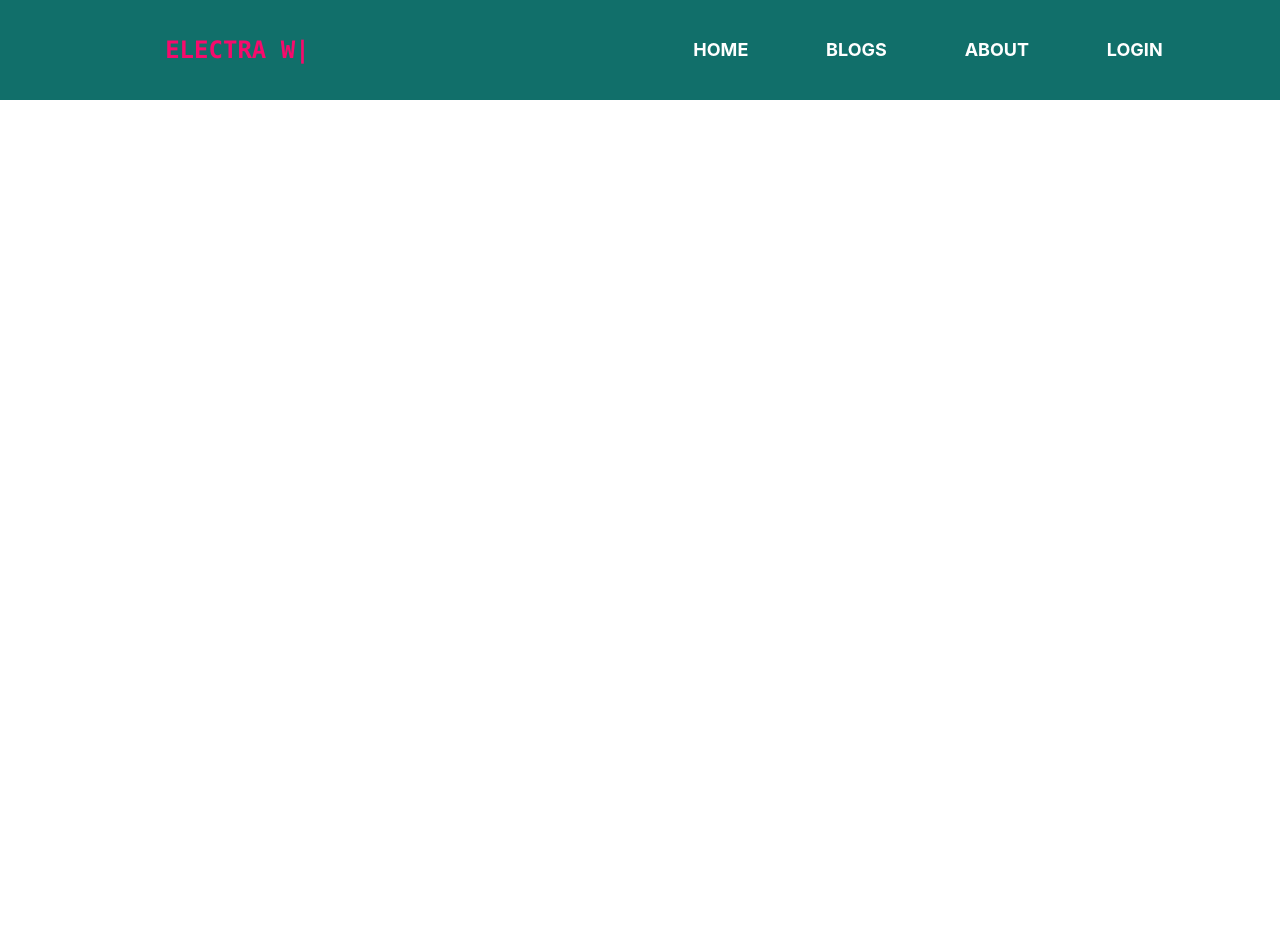
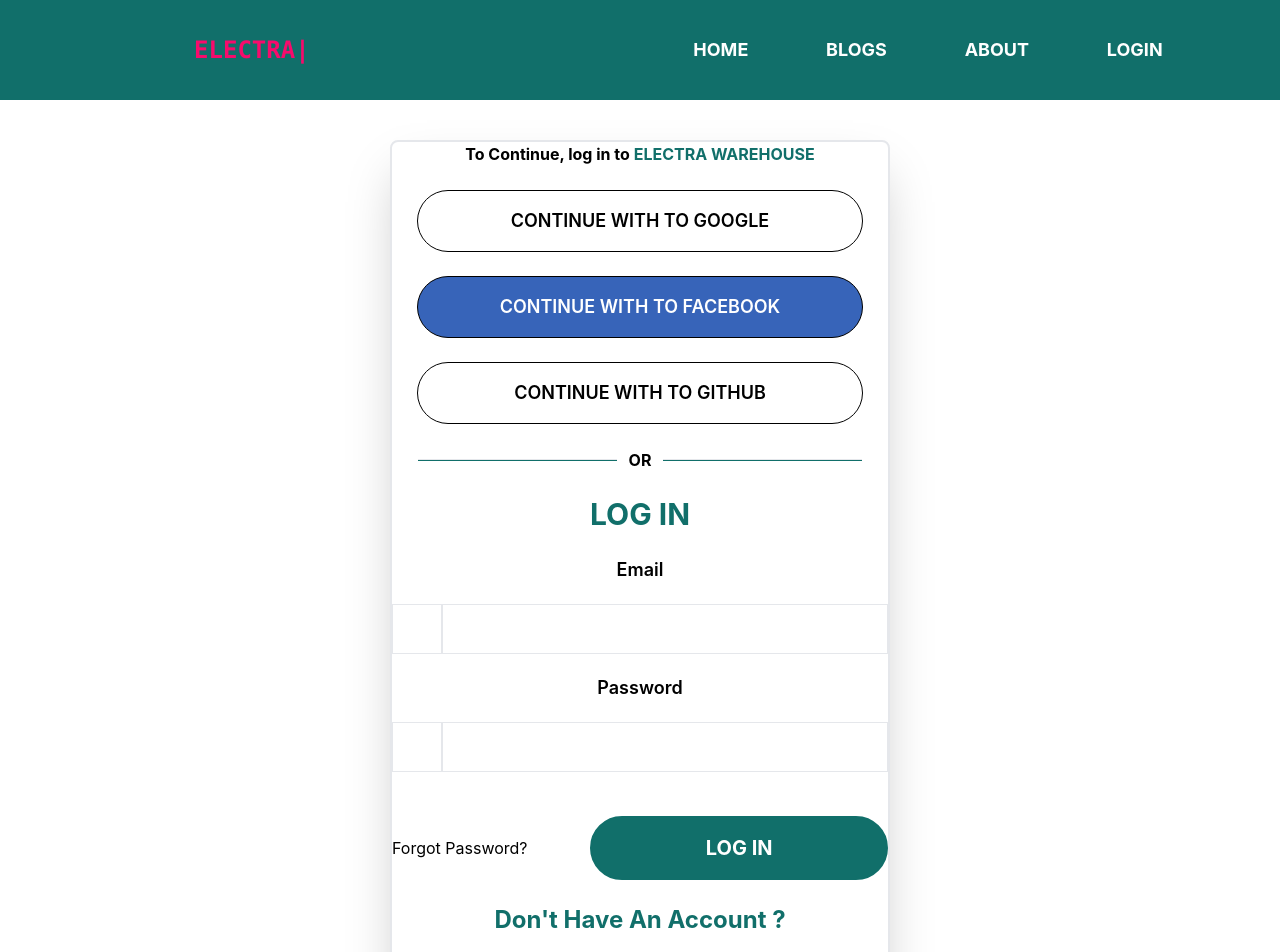
Before and after one commit to shihabsararrafid/warehouse-management-client, a React (Create React App) app: page /login in a window 1280 px wide. Shown: the top 952 px of the page. Before the commit the page ends 800 px from the top, so only its background shows below. Built offline with nearby package versions, Linux system fonts and the light colour scheme.

Commit message:
login design done

```diff
--- a/src/App.js
+++ b/src/App.js
@@ -7,6 +7,7 @@ import Inventory from "./Components/Pages/Inventory/Inventory";
 import SingInventory from "./Components/Pages/Inventory/SingInventory";
 import AddItem from "./Components/Pages/AddItem/AddItem";
 import { ToastContainer } from "react-toastify";
+import Login from "./Components/Pages/Home/Login/Login";
 
 function App() {
   return (
@@ -17,6 +18,7 @@ function App() {
         <Route path="/home" element={<Home></Home>}></Route>
         <Route path="/inventory" element={<Inventory></Inventory>}></Route>
         <Route path="/additem" element={<AddItem></AddItem>}></Route>
+        <Route path="/login" element={<Login></Login>}></Route>
         <Route
           path="/inventory/:id"
           element={<SingInventory></SingInventory>}
--- a/src/Components/Pages/AddItem/AddItem.js
+++ b/src/Components/Pages/AddItem/AddItem.js
@@ -12,7 +12,7 @@ const AddItem = () => {
     reset,
   } = useForm();
   const onSubmit = (data, e) => {
-    const url = "http://localhost:5000/inventory/";
+    const url = "http://localhost:5000/inventory";
     fetch(url, {
       method: "POST",
       headers: {
@@ -25,8 +25,8 @@ const AddItem = () => {
         //console.log(data);
         // toast("New Item added successfully");
         // alert("New Item added successfully");
-        navigate("/inventory");
       });
+    navigate("/inventory");
   };
   return (
     <div>
--- /dev/null
+++ b/src/Components/Pages/Home/Login/Login.js
@@ -0,0 +1,117 @@
+import React from "react";
+import { Link } from "react-router-dom";
+
+const Login = () => {
+  return (
+    <div className="mt-10">
+      <div
+        id="success"
+        className="w-[200px] hidden  h-[35px] lg:top-[86px] top-[95px] left-1/2 lg:left-[500px]
+             absolute items-center font-semibold form-container bg-white justify-evenly  border-[2px] border-[#116F6A] rounded-lg "
+      >
+        {/* <img className="w-[30px]" src={right} alt="" />{" "} */}
+        <span>Log In Succesful</span>
+      </div>
+      <div
+        id="wrong"
+        className="w-[200px] hidden  h-[35px] lg:top-[86px] top-[95px] left-1/2 lg:left-[500px]
+             absolute items-center font-semibold form-container bg-red-600 justify-evenly  rounded-lg "
+      >
+        {/* <span className="uppercase text-white">{wrongmessage}</span> */}
+      </div>
+      <form className="w-[100%] shadow-2xl md:w-[500px] login border-2 mb-10 mx-auto rounded-lg h-auto lg:h-[900px]">
+        <div>
+          <h1 className="font-bold text-center ">
+            To Continue, log in to{" "}
+            <span className="text-[#116F6A]">ELECTRA WAREHOUSE</span>{" "}
+          </h1>
+          <button
+            // onClick={googleSignIn}
+            className="text-center hover:text-[#116F6A] hover:border-[#116F6A] flex items-center justify-evenly  w-[90%] ] mx-auto  my-6 text-lg py-4 border-[1px] font-semibold border-black bg-white text-black rounded-full"
+          >
+            {/* <img className="w-[30px]" src={google} alt="" />{" "} */}
+            <span>CONTINUE WITH TO GOOGLE</span>
+          </button>
+          <button className="text-center flex items-center justify-evenly  w-[90%] ] mx-auto  my-6 text-lg py-4 border-[1px] font-semibold border-black bg-[#3764B9] text-white rounded-full">
+            {/* <img className="w-[30px]" src={facebook} alt="" /> */}
+            <span>CONTINUE WITH TO FACEBOOK</span>
+          </button>
+          <button className="text-center hover:text-[#116F6A] hover:border-[#116F6A] flex items-center justify-evenly  w-[90%] ] mx-auto  my-6 text-lg py-4 border-[1px] font-semibold border-black bg-white text-black rounded-full">
+            {/* <img className="w-[30px]" src={github} alt="" /> */}
+            <span>CONTINUE WITH TO GITHUB</span>
+          </button>
+        </div>
+
+        <div className="flex items-center justify-center">
+          <hr className="w-[40%] h-[2px] bg-[#116F6A]" />
+          <span className="block mx-3 font-bold">OR</span>
+          <hr className="w-[40%] h-[2px] bg-[#116F6A]" />
+        </div>
+        <h1 className="text-center text-[#116F6A] font-bold text-3xl my-6">
+          LOG IN
+        </h1>
+        <label className="text-lg font-semibold mx-14 my-10" htmlFor="Email">
+          Email
+        </label>
+        <div className="flex my-5 items-center">
+          <p className="h-[50px] flex items-center justify-center w-[10%] border-[1px]">
+            {/* <FontAwesomeIcon
+              className="h-[30px]"
+              icon={faEnvelope}
+            ></FontAwesomeIcon> */}
+          </p>
+          <input
+            // onChange={(e) => setEmail(e.target.value)}
+            className="w-[90%] text-xl h-[50px] border-[1px]"
+            type="email"
+            name=""
+            id=""
+          />
+        </div>
+        <label className="text-lg font-semibold mx-14 my-10" htmlFor="Password">
+          Password
+        </label>
+        <div className="flex my-5 items-center">
+          <p className="h-[50px] flex items-center justify-center w-[10%] border-[1px]">
+            {/* <FontAwesomeIcon
+              className="h-[30px] font-semibold"
+              icon={faLock}
+            ></FontAwesomeIcon> */}
+          </p>
+          <input
+            // onChange={(e) => setPassword(e.target.value)}
+            className="w-[90%] text-xl h-[50px] border-[1px]"
+            type="password"
+            name=""
+            id=""
+          />
+        </div>
+        <div className="flex items-center justify-between">
+          <h1
+            // onClick={(e) => {
+            //   sendPasswordResetEmail(email);
+            // }}
+            className="text-center cursor-pointer hover:text-red-500"
+          >
+            Forgot Password?
+          </h1>
+          <button className="px-16 block mr-0 justify-end  w-[90%] lg:w-[60%]   my-6 text-xl py-4 border-2 border-[#116F6A] font-bold duration-500 bg-[#116F6A] text-white hover:text-[#116F6A] hover:border-[#116F6A] hover:bg-white rounded-full">
+            LOG IN
+          </button>
+        </div>
+
+        <h1 className="text-center text-2xl font-bold text-[#116F6A]">
+          Don't Have An Account ?
+        </h1>
+        <Link to="/register">
+          {" "}
+          <button className="text-center block   w-[90%] ] mx-auto  my-6 text-lg py-4 border-[1px] font-semibold border-black hover:text-[#116F6A] hover:border-[#116F6A] bg-white text-black rounded-full">
+            SIGN UP TO ELECTRA WAREHOUSE
+          </button>
+        </Link>
+      </form>
+    </div>
+  );
+};
+
+export default Login;
--- a/src/Components/Pages/Inventory/SingInventory.js
+++ b/src/Components/Pages/Inventory/SingInventory.js
@@ -36,21 +36,22 @@ const SingInventory = () => {
     e.preventDefault();
     const amount = parseInt(e.target.amount.value);
     if (amount >= 0) {
-      setQuantity(parseInt(quantity) + amount);
-      updateData(parseInt(quantity) + amount);
+      const newQuantity = parseInt(quantity) + amount;
+      setQuantity(newQuantity);
+      updateData(newQuantity);
     }
 
     e.target.amount.value = "";
   };
-  const updateData = (quan) => {
+  const updateData = (any) => {
     //console.log(quantity - 1);
-    const url = `http://localhost:5000/inventory/${itemid}`;
+    const url = `https://electra-warehouse-server-rafid.herokuapp.com/inventory/${itemid}`;
     fetch(url, {
       method: "PUT",
       headers: {
         "content-type": "application/json",
       },
-      body: JSON.stringify({ quantity: quan }),
+      body: JSON.stringify({ quantity: any }),
     })
       .then((res) => res.json())
       .then((data) => console.log(data));
```
Also changed, not shown: src/Components/Authentication/Register/Register.js (added), src/Components/Pages/NotFound/NotFound.js (added).
